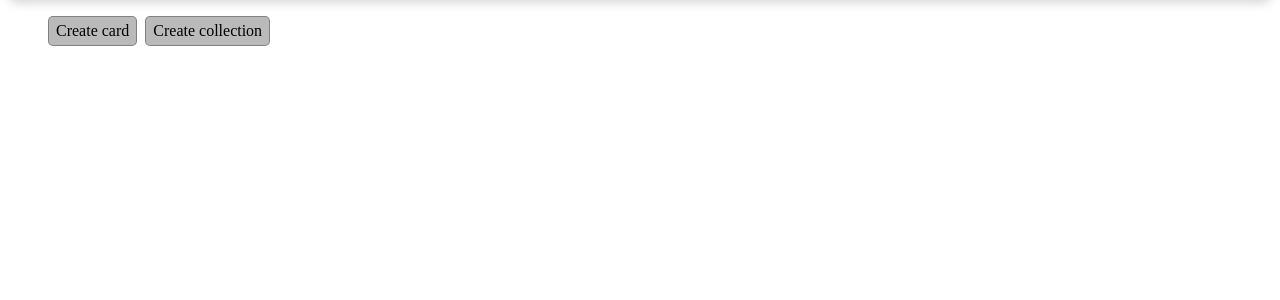
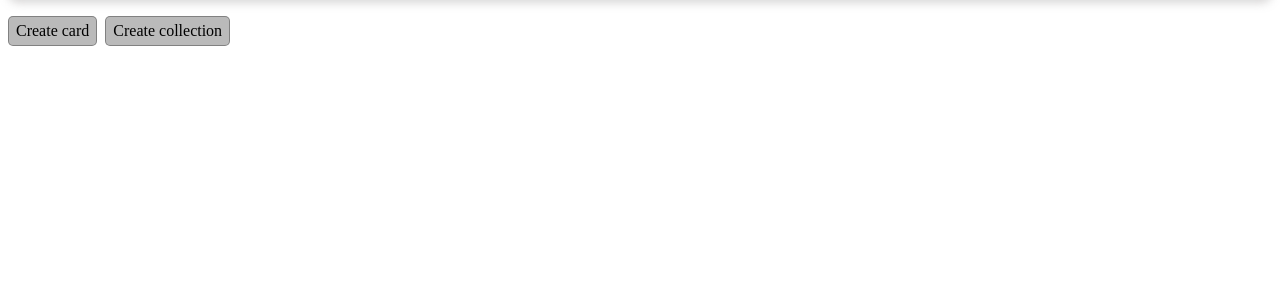
Before and after one commit to Grenui92/great_cards, a Django app: page /cards/study_cards/ in a window 1280 px wide. Shown: the part 87-387 px from the top of the page. Run offline with Django 4.2, Linux system fonts and the light colour scheme; data that the repository does not hold is empty.

Commit message:
delete padding-left in study_cards.html

```diff
--- a/my_cards/static/css/styles.css
+++ b/my_cards/static/css/styles.css
@@ -190,6 +190,7 @@ header {
   display: flex;
   gap: 8px;
   list-style: none;
+  padding: 0;
 }
 .collections-nav li {
   background-color: rgba(180, 180, 180, 0.918);
@@ -216,6 +217,7 @@ header {
 .collections-list {
   display: flex;
   flex-direction: column;
+  padding: 0;
 }
 
 .collection:nth-child(2n+1) {
--- a/my_cards/templates/cards/study_cards.html
+++ b/my_cards/templates/cards/study_cards.html
@@ -1,5 +1,5 @@
 {% extends 'base.html' %} {% block content %}
-
+<main>
 <ul class="collections-nav">
   <li>
     <a href="{% url 'cards:create_card' %}">Create card</a>
@@ -31,4 +31,5 @@
   </li>
   {% endfor %}
 </ul>
+</main>
 {% endblock %}
```
